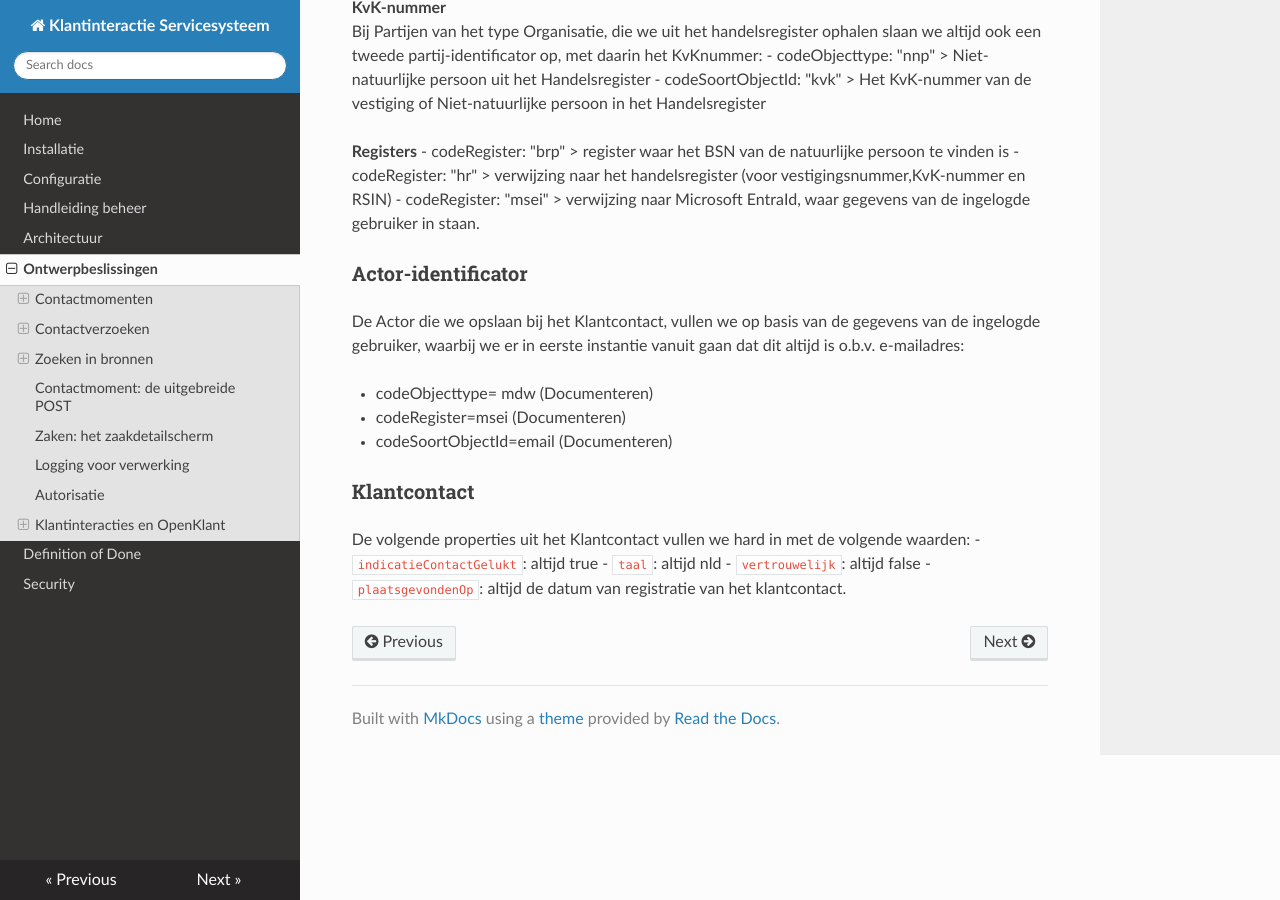
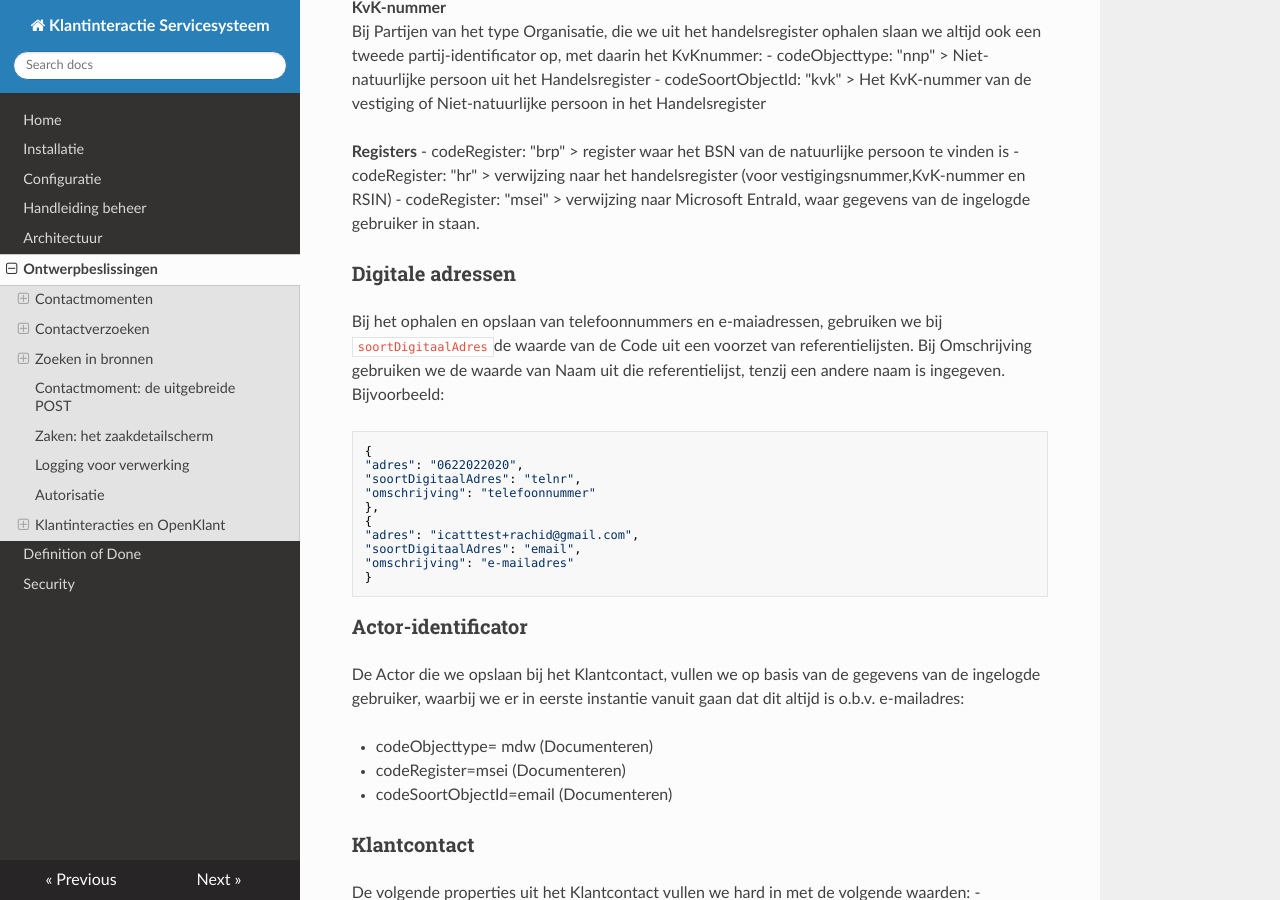
Before and after one commit to Klantinteractie-Servicesysteem/.github, an MkDocs documentation site: the page built from docs/DECISION-RECORD.md, in a window 1280 px wide and 900 px high, scrolled down 5158 px. Built offline with MkDocs 1.6.1, drawn with Linux system fonts in a browser that asks for light colours; nearby versions of some CDN libraries.

Commit message:
Update DECISION-RECORD.md
Stukje over digitale adressen toegevoegd

````diff
--- a/docs/DECISION-RECORD.md
+++ b/docs/DECISION-RECORD.md
@@ -100,6 +100,23 @@ Bij Partijen van het type Organisatie, die we uit het handelsregister ophalen sl
 - codeRegister: "hr" > verwijzing naar het handelsregister (voor vestigingsnummer,KvK-nummer en RSIN)
 - codeRegister: "msei" > verwijzing naar Microsoft EntraId, waar gegevens van de ingelogde gebruiker in staan.
 
+### Digitale adressen
+Bij het ophalen en opslaan van telefoonnummers en e-maiadressen, gebruiken we bij `soortDigitaalAdres`de waarde van de Code uit een voorzet van referentielijsten. Bij Omschrijving gebruiken we de waarde van Naam uit die referentielijst, tenzij een andere naam is ingegeven. Bijvoorbeeld:
+
+```
+{
+"adres": "0622022020",
+"soortDigitaalAdres": "telnr",
+"omschrijving": "telefoonnummer"
+},
+{
+"adres": "icatttest+rachid@gmail.com",
+"soortDigitaalAdres": "email",
+"omschrijving": "e-mailadres"
+}
+```
+
+
 ### Actor-identificator
 
 De Actor die we opslaan bij het Klantcontact, vullen we op basis van de gegevens van de ingelogde gebruiker, waarbij we er in eerste instantie vanuit gaan dat dit altijd is o.b.v. e-mailadres:
````
